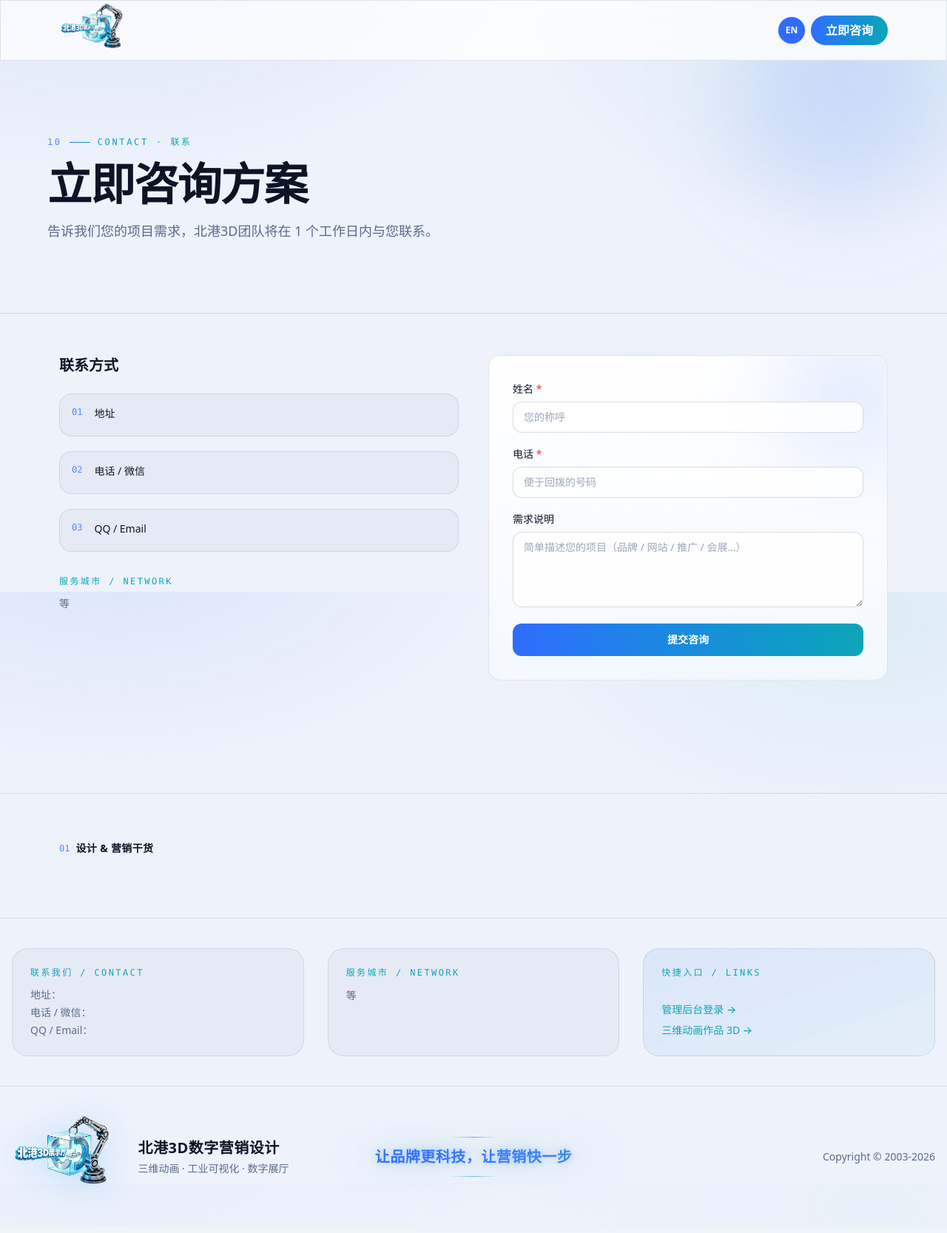
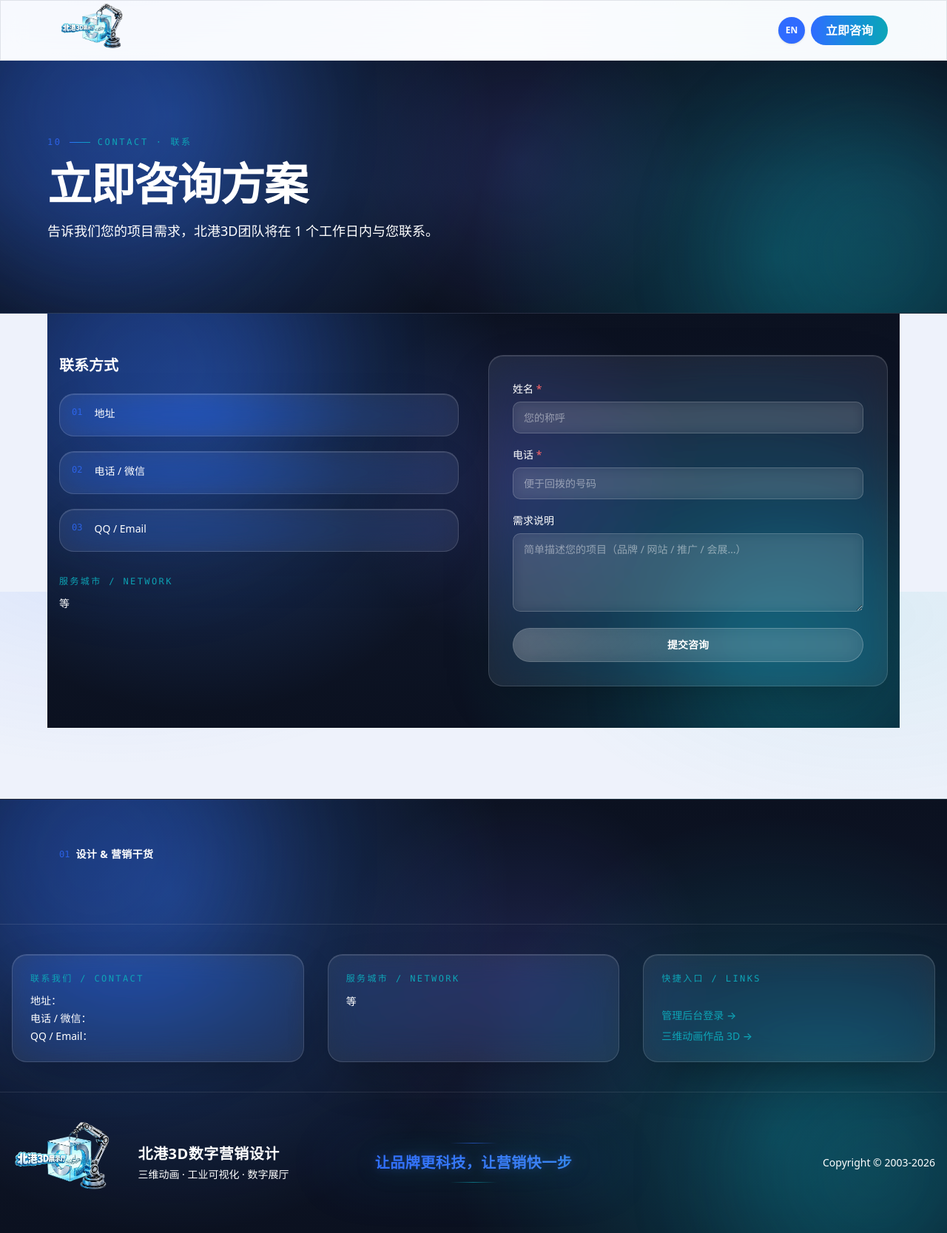
Before and after one commit to wyjsuper/bg3d, a PHP site: page /contact.php in a window 1280 px wide. Shown: the whole page at 74% size. Before the commit the page ends 1616 px from the top, so only its background shows below. Run offline with PHP 8.4, Linux system fonts and the light colour scheme; data that the repository does not hold is empty.

Commit message:
feat: comprehensive dark glassmorphism (hero, benefits, contact, footer, admin)

```diff
--- a/3d.php
+++ b/3d.php
@@ -39,14 +39,14 @@ bg_render_nav($lang);
   <?php bg_page_header('07', bg_pick($UI['threeds']['eyebrow'], $lang), bg_pick($UI['threeds']['title'], $lang), bg_pick($UI['threeds']['desc'], $lang)); ?>
 
   <!-- 好处 -->
-  <section class="liquid-glass-section mx-auto max-w-6xl px-4 py-16">
+  <section class="liquid-stage mx-auto max-w-6xl px-4 py-16">
     <?php bg_reveal_start(); bg_eyebrow('', bg_pick($UI['threeds']['benefitsTitle'], $lang)); bg_reveal_end(); ?>
     <div class="mt-10 grid gap-6 md:grid-cols-3">
       <?php foreach ($benefits as $i => $b): ?>
       <?php bg_reveal_start('', $i * 90); ?>
         <?php bg_glow_card_start($b['no'], 'h-full glass'); ?>
           <h3 class="text-lg font-semibold text-gradient"><?php echo h($b['title']); ?></h3>
-          <p class="mt-3 text-sm leading-relaxed text-tech-muted"><?php echo h($b['desc']); ?></p>
+          <p class="mt-3 text-sm leading-relaxed text-white/80"><?php echo h($b['desc']); ?></p>
         <?php bg_glow_card_end(); ?>
       <?php bg_reveal_end(); ?>
       <?php endforeach; ?>
--- a/assets/css/style.css
+++ b/assets/css/style.css
@@ -2732,6 +2732,125 @@
 @keyframes liquid-float {
   0%, 100% { transform: translate(0, 0) scale(1); }
   50% { transform: translate(22px, -18px) scale(1.06); }
+}
+
+/* 深色液态玻璃舞台：hero / 页头 / 页脚 */
+.liquid-stage {
+  position: relative;
+  isolation: isolate;
+  overflow: hidden;
+  color: #fff;
+  background:
+    radial-gradient(circle at 18% 22%, rgba(59, 130, 246, 0.32) 0%, transparent 40%),
+    radial-gradient(circle at 82% 78%, rgba(14, 165, 183, 0.28) 0%, transparent 38%),
+    radial-gradient(circle at 55% 40%, rgba(99, 102, 241, 0.16) 0%, transparent 32%),
+    linear-gradient(180deg, #0b1120 0%, #0f172a 50%, #0b1120 100%);
+}
+.liquid-stage::before,
+.liquid-stage::after {
+  content: '';
+  position: absolute;
+  border-radius: 50%;
+  filter: blur(80px);
+  opacity: 0.6;
+  z-index: -1;
+  pointer-events: none;
+  animation: liquid-float 16s ease-in-out infinite;
+}
+.liquid-stage::before {
+  width: 420px;
+  height: 420px;
+  background: rgba(47, 107, 255, 0.45);
+  top: -120px;
+  left: -100px;
+}
+.liquid-stage::after {
+  width: 360px;
+  height: 360px;
+  background: rgba(14, 165, 183, 0.38);
+  bottom: -100px;
+  right: -80px;
+  animation-delay: -8s;
+}
+
+/* 深色玻璃（页脚/暗色面板） */
+.glass-dark {
+  background: rgba(15, 23, 42, 0.72);
+  backdrop-filter: blur(18px) saturate(160%);
+  -webkit-backdrop-filter: blur(18px) saturate(160%);
+  border: 1px solid rgba(255, 255, 255, 0.10);
+  box-shadow:
+    inset 0 1px 0 rgba(255, 255, 255, 0.08),
+    0 -20px 60px -20px rgba(0, 0, 0, 0.35);
+}
+
+/* 玻璃按钮（用于深色背景） */
+.glass-btn {
+  position: relative;
+  display: inline-flex;
+  align-items: center;
+  justify-content: center;
+  gap: 0.375rem;
+  overflow: hidden;
+  border-radius: 9999px;
+  background: rgba(255, 255, 255, 0.10);
+  backdrop-filter: blur(12px);
+  -webkit-backdrop-filter: blur(12px);
+  border: 1px solid rgba(255, 255, 255, 0.22);
+  color: #fff;
+  font-weight: 600;
+  transition: all 0.35s ease;
+}
+.glass-btn::before {
+  content: '';
+  position: absolute;
+  inset: 0;
+  background: linear-gradient(135deg, rgba(255,255,255,0.25), transparent 50%);
+  opacity: 0.5;
+  transition: opacity 0.35s ease;
+}
+.glass-btn:hover {
+  background: rgba(255, 255, 255, 0.18);
+  border-color: rgba(255, 255, 255, 0.40);
+  box-shadow: 0 8px 32px -8px rgba(47, 107, 255, 0.45);
+}
+.glass-btn:hover::before {
+  opacity: 0.8;
+}
+
+/* 玻璃面板（表单/卡片容器） */
+.glass-panel {
+  background: rgba(255, 255, 255, 0.08);
+  backdrop-filter: blur(20px) saturate(150%);
+  -webkit-backdrop-filter: blur(20px) saturate(150%);
+  border: 1px solid rgba(255, 255, 255, 0.14);
+  border-radius: 1.25rem;
+  box-shadow:
+    0 24px 70px -24px rgba(0, 0, 0, 0.45),
+    inset 0 1px 0 rgba(255, 255, 255, 0.12);
+}
+
+/* 玻璃表单输入框 */
+.glass-input {
+  width: 100%;
+  border-radius: 0.625rem;
+  border: 1px solid rgba(255, 255, 255, 0.18);
+  background: rgba(255, 255, 255, 0.08);
+  padding: 0.625rem 0.875rem;
+  color: #fff;
+  font-size: 0.875rem;
+  backdrop-filter: blur(8px);
+  -webkit-backdrop-filter: blur(8px);
+  outline: none;
+  transition: all 0.2s ease;
+}
+.glass-input::placeholder {
+  color: rgba(255, 255, 255, 0.45);
+}
+.glass-input:focus {
+  border-color: rgba(47, 107, 255, 0.65);
+  background: rgba(255, 255, 255, 0.12);
+  box-shadow: 0 0 0 3px rgba(47, 107, 255, 0.15);
 }
 
 .reveal {
--- a/contact.php
+++ b/contact.php
@@ -15,7 +15,7 @@ $qqEmail = isset($contact['qqEmail']) ? $contact['qqEmail'] : '';
 $cities = array();
 foreach (bg_get_collection('cities') as $c) { $cities[] = bg_t($c['name'], $lang); }
 
-$inputBase = 'mt-1.5 w-full rounded-lg border border-[#0c1426]/15 bg-white/80 px-3.5 py-2.5 text-sm text-[#0c1426] placeholder:text-[#5a6b8c]/60 outline-none transition-all focus:border-tech-blue focus:ring-2 focus:ring-tech-blue/15 focus:bg-white';
+$inputBase = 'glass-input mt-1.5';
 
 $rows = array(
   array('dt' => bg_pick(array('zh' => '地址', 'en' => 'Address'), $lang), 'dd' => $address),
@@ -29,34 +29,34 @@ bg_render_nav($lang);
 <main class="flex-1 overflow-x-hidden">
   <?php bg_page_header('10', bg_pick($UI['contactPage']['eyebrow'], $lang), bg_pick($UI['contactPage']['title'], $lang), bg_pick($UI['contactPage']['desc'], $lang)); ?>
   <?php bg_reveal_start(); ?>
-  <section class="mx-auto grid max-w-6xl gap-10 px-4 py-14 lg:grid-cols-2">
-    <div>
-      <h2 class="font-display text-xl font-semibold text-tech-ink"><?php echo h(bg_pick(array('zh' => '联系方式', 'en' => 'Contact Info'), $lang)); ?></h2>
+  <section class="liquid-stage mx-auto grid max-w-6xl gap-10 px-4 py-14 lg:grid-cols-2">
+    <div class="relative z-10">
+      <h2 class="font-display text-xl font-semibold text-white"><?php echo h(bg_pick(array('zh' => '联系方式', 'en' => 'Contact Info'), $lang)); ?></h2>
       <dl class="mt-6 space-y-5">
         <?php foreach ($rows as $i => $row): ?>
-        <div class="flex items-start gap-4 rounded-xl border border-[#0c1426]/10 bg-[#0c1426]/[0.03] p-4">
+        <div class="glass-panel flex items-start gap-4 p-4">
           <span class="font-mono text-xs text-tech-blue/80">0<?php echo $i + 1; ?></span>
           <div>
-            <dt class="text-sm font-medium text-tech-ink"><?php echo h($row['dt']); ?></dt>
-            <dd class="mt-1 text-sm text-tech-muted"><?php echo h($row['dd']); ?></dd>
+            <dt class="text-sm font-medium text-white"><?php echo h($row['dt']); ?></dt>
+            <dd class="mt-1 text-sm text-white/75"><?php echo h($row['dd']); ?></dd>
           </div>
         </div>
         <?php endforeach; ?>
       </dl>
       <div class="mt-8">
         <h3 class="font-mono text-xs uppercase tracking-[0.2em] text-tech-cyan"><?php echo h(bg_pick($UI['footer']['citiesTitle'], $lang)); ?></h3>
-        <p class="mt-3 text-sm text-tech-muted"><?php echo h(implode('、', $cities)); ?> <?php echo h(bg_pick($UI['footer']['etc'], $lang)); ?></p>
+        <p class="mt-3 text-sm text-white/75"><?php echo h(implode('、', $cities)); ?> <?php echo h(bg_pick($UI['footer']['etc'], $lang)); ?></p>
       </div>
     </div>
 
-    <div class="glow-card relative overflow-hidden p-6 sm:p-8" data-contact>
-      <div class="pointer-events-none absolute -right-12 -top-12 h-48 w-48 rounded-full bg-tech-blue/15 blur-3xl"></div>
+    <div class="glass-panel relative overflow-hidden p-6 sm:p-8" data-contact>
+      <div class="pointer-events-none absolute -right-12 -top-12 h-48 w-48 rounded-full bg-tech-blue/25 blur-3xl"></div>
       <!-- 成功态 -->
       <div class="hidden h-full flex-col items-center justify-center text-center" data-contact-success>
         <div class="flex h-14 w-14 items-center justify-center rounded-full bg-gradient-to-br from-tech-blue to-tech-cyan text-2xl text-white">&#10003;</div>
-        <p class="mt-4 text-lg font-semibold text-tech-ink"><?php echo h(bg_pick(array('zh' => '提交成功', 'en' => 'Submitted'), $lang)); ?></p>
-        <p class="mt-2 text-sm text-tech-muted"><?php echo h(bg_pick(array('zh' => '感谢您的留言，我们会尽快与您联系。', 'en' => "Thank you for your message. We'll be in touch soon."), $lang)); ?></p>
-        <button type="button" data-contact-reset class="mt-6 rounded-full border border-[#0c1426]/15 px-5 py-2 text-sm font-medium text-tech-ink transition-colors hover:border-tech-cyan/50 hover:bg-[#0c1426]/[0.04]"><?php echo h(bg_pick(array('zh' => '再填一份', 'en' => 'Submit Another'), $lang)); ?></button>
+        <p class="mt-4 text-lg font-semibold text-white"><?php echo h(bg_pick(array('zh' => '提交成功', 'en' => 'Submitted'), $lang)); ?></p>
+        <p class="mt-2 text-sm text-white/75"><?php echo h(bg_pick(array('zh' => '感谢您的留言，我们会尽快与您联系。', 'en' => "Thank you for your message. We'll be in touch soon."), $lang)); ?></p>
+        <button type="button" data-contact-reset class="glass-btn mt-6 px-5 py-2 text-sm"><?php echo h(bg_pick(array('zh' => '再填一份', 'en' => 'Submit Another'), $lang)); ?></button>
       </div>
       <!-- 表单态 -->
       <form class="relative space-y-4" data-contact-form
@@ -64,21 +64,20 @@ bg_render_nav($lang);
         data-msg-default="<?php echo h(bg_pick(array('zh' => '提交咨询', 'en' => 'Submit'), $lang)); ?>"
         data-msg-error="<?php echo h(bg_pick(array('zh' => '提交失败，请稍后重试', 'en' => 'Submission failed, please retry'), $lang)); ?>">
         <div>
-          <label for="name" class="text-sm font-medium text-tech-ink"><?php echo h(bg_pick(array('zh' => '姓名', 'en' => 'Name'), $lang)); ?> <span class="text-red-500">*</span></label>
+          <label for="name" class="text-sm font-medium text-white"><?php echo h(bg_pick(array('zh' => '姓名', 'en' => 'Name'), $lang)); ?> <span class="text-red-400">*</span></label>
           <input id="name" name="name" type="text" required autocomplete="name" class="<?php echo $inputBase; ?>" placeholder="<?php echo h(bg_pick(array('zh' => '您的称呼', 'en' => 'Your name'), $lang)); ?>">
         </div>
         <div>
-          <label for="phone" class="text-sm font-medium text-tech-ink"><?php echo h(bg_pick(array('zh' => '电话', 'en' => 'Phone'), $lang)); ?> <span class="text-red-500">*</span></label>
+          <label for="phone" class="text-sm font-medium text-white"><?php echo h(bg_pick(array('zh' => '电话', 'en' => 'Phone'), $lang)); ?> <span class="text-red-400">*</span></label>
           <input id="phone" name="phone" type="tel" required autocomplete="tel" class="<?php echo $inputBase; ?>" placeholder="<?php echo h(bg_pick(array('zh' => '便于回拨的号码', 'en' => 'Phone number for callback'), $lang)); ?>">
         </div>
         <div>
-          <label for="message" class="text-sm font-medium text-tech-ink"><?php echo h(bg_pick(array('zh' => '需求说明', 'en' => 'Project Details'), $lang)); ?></label>
+          <label for="message" class="text-sm font-medium text-white"><?php echo h(bg_pick(array('zh' => '需求说明', 'en' => 'Project Details'), $lang)); ?></label>
           <textarea id="message" name="message" rows="4" class="<?php echo $inputBase; ?> resize-y" placeholder="<?php echo h(bg_pick(array('zh' => '简单描述您的项目（品牌 / 网站 / 推广 / 会展…）', 'en' => 'Briefly describe your project (brand / website / marketing / exhibition…)'), $lang)); ?>"></textarea>
         </div>
-        <p class="hidden rounded-lg bg-red-50 px-3 py-2 text-sm text-red-600" data-contact-error></p>
-        <button type="submit" data-contact-submit class="group relative w-full overflow-hidden rounded-lg px-6 py-3 text-sm font-semibold text-white transition-transform hover:-translate-y-0.5 disabled:cursor-not-allowed disabled:opacity-70 disabled:hover:translate-y-0">
-          <span class="absolute inset-0 bg-gradient-to-r from-tech-blue to-tech-cyan"></span>
-          <span class="relative flex items-center justify-center gap-2"><span data-contact-btn-text><?php echo h(bg_pick(array('zh' => '提交咨询', 'en' => 'Submit'), $lang)); ?></span></span>
+        <p class="hidden rounded-lg bg-red-500/15 px-3 py-2 text-sm text-red-200" data-contact-error></p>
+        <button type="submit" data-contact-submit class="glass-btn w-full px-6 py-3 text-sm">
+          <span data-contact-btn-text><?php echo h(bg_pick(array('zh' => '提交咨询', 'en' => 'Submit'), $lang)); ?></span>
         </button>
       </form>
     </div>
--- a/index.php
+++ b/index.php
@@ -39,14 +39,14 @@ bg_render_nav($lang);
   <?php bg_page_header('07', bg_pick($UI['threeds']['eyebrow'], $lang), bg_pick($UI['threeds']['title'], $lang), bg_pick($UI['threeds']['desc'], $lang)); ?>
 
   <!-- 好处 -->
-  <section class="liquid-glass-section mx-auto max-w-6xl px-4 py-16">
+  <section class="liquid-stage mx-auto max-w-6xl px-4 py-16">
     <?php bg_reveal_start(); bg_eyebrow('', bg_pick($UI['threeds']['benefitsTitle'], $lang)); bg_reveal_end(); ?>
     <div class="mt-10 grid gap-6 md:grid-cols-3">
       <?php foreach ($benefits as $i => $b): ?>
       <?php bg_reveal_start('', $i * 90); ?>
         <?php bg_glow_card_start($b['no'], 'h-full glass'); ?>
           <h3 class="text-lg font-semibold text-gradient"><?php echo h($b['title']); ?></h3>
-          <p class="mt-3 text-sm leading-relaxed text-tech-muted"><?php echo h($b['desc']); ?></p>
+          <p class="mt-3 text-sm leading-relaxed text-white/80"><?php echo h($b['desc']); ?></p>
         <?php bg_glow_card_end(); ?>
       <?php bg_reveal_end(); ?>
       <?php endforeach; ?>
--- a/lib/render.php
+++ b/lib/render.php
@@ -56,12 +56,11 @@ function bg_eyebrow($index, $text) {
 }
 
 function bg_page_header($index, $eyebrow, $title, $desc) {
-  echo '<section class="relative overflow-hidden border-b border-[#0c1426]/10 px-4 py-20 sm:py-24">';
-  echo '<div class="pointer-events-none absolute -top-24 right-0 h-72 w-72 rounded-full bg-tech-blue/15 blur-3xl"></div>';
-  echo '<div class="mx-auto max-w-6xl">';
+  echo '<section class="liquid-stage relative overflow-hidden border-b border-white/10 px-4 py-20 sm:py-24">';
+  echo '<div class="relative z-10 mx-auto max-w-6xl">';
   if ($eyebrow) bg_eyebrow($index, $eyebrow);
-  echo '<h1 class="mt-4 font-display text-4xl font-semibold tracking-tight text-tech-ink sm:text-5xl lg:text-6xl">' . h($title) . '</h1>';
-  if ($desc) echo '<p class="mt-5 max-w-2xl text-lg leading-relaxed text-tech-muted">' . h($desc) . '</p>';
+  echo '<h1 class="mt-4 font-display text-4xl font-semibold tracking-tight text-white sm:text-5xl lg:text-6xl">' . h($title) . '</h1>';
+  if ($desc) echo '<p class="mt-5 max-w-2xl text-lg leading-relaxed text-white/75">' . h($desc) . '</p>';
   echo '</div></section>';
 }
 
@@ -278,43 +277,43 @@ function bg_render_footer($lang) {
   $logo = !empty($site['logo']) ? $site['logo'] : '/logo-removebg.png';
   $copyrightYearStart = !empty($site['copyrightYearStart']) ? $site['copyrightYearStart'] : '2003';
 
-  echo '<footer class="relative mt-24 border-t border-[#0c1426]/10 bg-tech-navy/70">';
-  echo '<div class="mx-auto grid max-w-6xl gap-10 px-4 py-16 sm:grid-cols-2 lg:grid-cols-4">';
+  echo '<footer class="liquid-stage relative mt-24 border-t border-white/10">';
+  echo '<div class="relative z-10 mx-auto grid max-w-6xl gap-10 px-4 py-16 sm:grid-cols-2 lg:grid-cols-4">';
   foreach ($footerCols as $i => $col) {
     echo '<div>';
-    echo '<div class="mb-5 flex items-center gap-2"><span class="font-mono text-xs text-tech-blue/80">0' . ($i + 1) . '</span><h3 class="text-sm font-semibold tracking-wide text-tech-ink">' . h(bg_t($col['title'], $lang)) . '</h3></div>';
+    echo '<div class="mb-5 flex items-center gap-2"><span class="font-mono text-xs text-tech-blue/80">0' . ($i + 1) . '</span><h3 class="text-sm font-semibold tracking-wide text-white">' . h(bg_t($col['title'], $lang)) . '</h3></div>';
     echo '<ul class="space-y-2.5">';
     foreach (bg_t_list($col['links'], $lang) as $link) {
-      echo '<li class="text-sm text-tech-muted transition-colors hover:text-tech-cyan">' . h($link) . '</li>';
+      echo '<li class="text-sm text-white/70 transition-colors hover:text-tech-cyan">' . h($link) . '</li>';
     }
     echo '</ul></div>';
   }
-  echo '<div><div class="mb-5 flex items-center gap-2"><span class="font-mono text-xs text-tech-blue/80">0' . (count($footerCols) + 1) . '</span><h3 class="text-sm font-semibold tracking-wide text-tech-ink">' . h(bg_pick($UI['footer']['articlesTitle'], $lang)) . '</h3></div><ul class="space-y-2.5">';
+  echo '<div><div class="mb-5 flex items-center gap-2"><span class="font-mono text-xs text-tech-blue/80">0' . (count($footerCols) + 1) . '</span><h3 class="text-sm font-semibold tracking-wide text-white">' . h(bg_pick($UI['footer']['articlesTitle'], $lang)) . '</h3></div><ul class="space-y-2.5">';
   foreach (array_slice($articles, 0, 6) as $article) {
-    echo '<li><a href="' . bg_url('/points') . '" class="text-sm text-tech-muted transition-colors hover:text-tech-cyan">' . h(bg_t($article['title'], $lang)) . '</a></li>';
+    echo '<li><a href="' . bg_url('/points') . '" class="text-sm text-white/70 transition-colors hover:text-tech-cyan">' . h(bg_t($article['title'], $lang)) . '</a></li>';
   }
   echo '</ul></div></div>';
 
-  echo '<div class="border-t border-[#0c1426]/10"><div class="mx-auto grid gap-8 px-4 py-10 sm:grid-cols-2 lg:grid-cols-3">';
-  echo '<div class="rounded-2xl border border-[#0c1426]/10 bg-[#0c1426]/[0.03] p-6"><h4 class="mb-3 font-mono text-xs uppercase tracking-[0.2em] text-tech-cyan">' . h(bg_pick($UI['footer']['contactTitle'], $lang)) . '</h4>';
-  echo '<p class="text-sm text-tech-muted">' . h(bg_pick($UI['footer']['addrLabel'], $lang)) . h(bg_t($contact['address'], $lang)) . '</p>';
-  echo '<p class="mt-1 text-sm text-tech-muted">' . h(bg_pick($UI['footer']['phoneLabel'], $lang)) . h($contact['phoneWechat']) . '</p>';
-  echo '<p class="mt-1 text-sm text-tech-muted">' . h(bg_pick($UI['footer']['qqLabel'], $lang)) . h($contact['qqEmail']) . '</p></div>';
-  echo '<div class="rounded-2xl border border-[#0c1426]/10 bg-[#0c1426]/[0.03] p-6"><h4 class="mb-3 font-mono text-xs uppercase tracking-[0.2em] text-tech-cyan">' . h(bg_pick($UI['footer']['citiesTitle'], $lang)) . '</h4>';
-  echo '<p class="text-sm leading-relaxed text-tech-muted">' . h(implode('、', array_map(function ($c) use ($lang) { return bg_t($c['name'], $lang); }, $cities))) . ' ' . h(bg_pick($UI['footer']['etc'], $lang)) . '</p></div>';
-  echo '<div class="flex flex-col justify-between rounded-2xl border border-[#0c1426]/10 bg-gradient-to-br from-tech-blue/10 to-tech-cyan/5 p-6"><h4 class="font-mono text-xs uppercase tracking-[0.2em] text-tech-cyan">' . h(bg_pick($UI['footer']['linksTitle'], $lang)) . '</h4><div class="mt-4 flex flex-col gap-2">';
+  echo '<div class="relative z-10 border-t border-white/10"><div class="mx-auto grid gap-8 px-4 py-10 sm:grid-cols-2 lg:grid-cols-3">';
+  echo '<div class="glass-panel p-6"><h4 class="mb-3 font-mono text-xs uppercase tracking-[0.2em] text-tech-cyan">' . h(bg_pick($UI['footer']['contactTitle'], $lang)) . '</h4>';
+  echo '<p class="text-sm text-white/75">' . h(bg_pick($UI['footer']['addrLabel'], $lang)) . h(bg_t($contact['address'], $lang)) . '</p>';
+  echo '<p class="mt-1 text-sm text-white/75">' . h(bg_pick($UI['footer']['phoneLabel'], $lang)) . h($contact['phoneWechat']) . '</p>';
+  echo '<p class="mt-1 text-sm text-white/75">' . h(bg_pick($UI['footer']['qqLabel'], $lang)) . h($contact['qqEmail']) . '</p></div>';
+  echo '<div class="glass-panel p-6"><h4 class="mb-3 font-mono text-xs uppercase tracking-[0.2em] text-tech-cyan">' . h(bg_pick($UI['footer']['citiesTitle'], $lang)) . '</h4>';
+  echo '<p class="text-sm leading-relaxed text-white/75">' . h(implode('、', array_map(function ($c) use ($lang) { return bg_t($c['name'], $lang); }, $cities))) . ' ' . h(bg_pick($UI['footer']['etc'], $lang)) . '</p></div>';
+  echo '<div class="glass-panel flex flex-col justify-between p-6"><h4 class="font-mono text-xs uppercase tracking-[0.2em] text-tech-cyan">' . h(bg_pick($UI['footer']['linksTitle'], $lang)) . '</h4><div class="mt-4 flex flex-col gap-2">';
   echo '<a href="' . bg_url('/admin/login') . '" class="text-sm font-medium text-tech-cyan transition-opacity hover:opacity-80">' . h(bg_pick($UI['footer']['adminLogin'], $lang)) . '</a>';
   echo '<a href="' . bg_url('/3d') . '" class="text-sm font-medium text-tech-cyan transition-opacity hover:opacity-80">' . h(bg_pick($UI['footer']['threedsLink'], $lang)) . '</a>';
   echo '</div></div></div></div>';
 
-  echo '<div class="border-t border-[#0c1426]/10"><div class="mx-auto grid grid-cols-1 items-center gap-8 px-4 py-10 sm:grid-cols-3">';
+  echo '<div class="relative z-10 border-t border-white/10"><div class="mx-auto grid grid-cols-1 items-center gap-8 px-4 py-10 sm:grid-cols-3">';
   echo '<div class="flex items-center justify-center gap-5 sm:justify-start">';
-  bg_brand_logo($logo, 'h-[110px] w-auto drop-shadow-[0_4px_24px_rgba(12,142,255,0.22)]');
-  echo '<div class="hidden sm:block"><p class="text-xl font-bold tracking-wide text-tech-ink">' . h($lang === 'en' ? $brandEn : $brandZh) . '</p><p class="mt-1 text-sm text-tech-muted">' . h(bg_pick($UI['footer']['tagline'], $lang)) . '</p></div>';
+  bg_brand_logo($logo, 'h-[110px] w-auto drop-shadow-[0_4px_24px_rgba(12,142,255,0.35)]');
+  echo '<div class="hidden sm:block"><p class="text-xl font-bold tracking-wide text-white">' . h($lang === 'en' ? $brandEn : $brandZh) . '</p><p class="mt-1 text-sm text-white/70">' . h(bg_pick($UI['footer']['tagline'], $lang)) . '</p></div>';
   echo '</div>';
   bg_footer_slogan(bg_t($heroSlogans[0]['value'], $lang) ?: bg_pick($UI['home']['ctaTitle'], $lang), bg_t($heroSlogans[1]['value'], $lang));
-  echo '<div class="text-center sm:text-right"><p class="text-sm text-tech-muted">Copyright © ' . h($copyrightYearStart) . '-2026 ' . h(bg_t($site['copyrightOwner'], $lang)) . '</p>';
-  if (!empty($site['icpRecord'])) echo '<p class="mt-1 text-sm text-tech-muted">' . h(bg_t($site['icpRecord'], $lang)) . '</p>';
+  echo '<div class="text-center sm:text-right"><p class="text-sm text-white/70">Copyright © ' . h($copyrightYearStart) . '-2026 ' . h(bg_t($site['copyrightOwner'], $lang)) . '</p>';
+  if (!empty($site['icpRecord'])) echo '<p class="mt-1 text-sm text-white/70">' . h(bg_t($site['icpRecord'], $lang)) . '</p>';
   echo '</div></div></div>';
   echo '</footer>';
 }
```
Also changed, not shown: admin/index.php (+10 -10 lines), admin/login.php (+16 -16 lines), lib/admin.php (+17 -17 lines).
